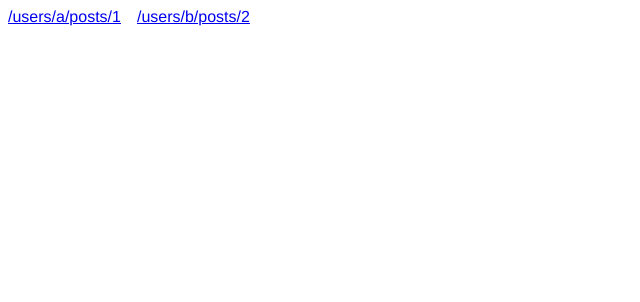
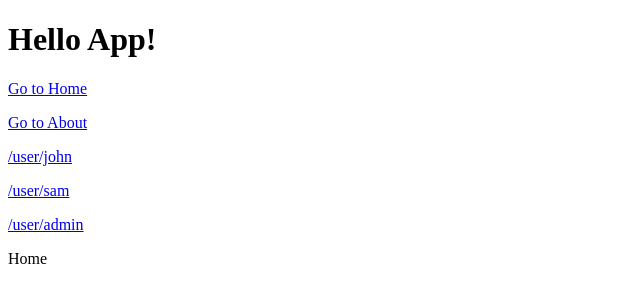
Before and after one commit to zengdukan/vuedemo, a Vue app: page / in a window 1280 px wide. Shown: the top 302 px of the page, without its empty margins (0-640 px from the left). Built offline with nearby package versions, Linux system fonts and the light colour scheme.

Commit message:
test routex

```diff
--- a/src/routeMain.js
+++ b/src/routeMain.js
@@ -1,14 +1,50 @@
 import { createApp } from "vue";
-import RouteView from './components/RouteView.vue'
-import UserPost from './components/UserPost.vue'
-import { createRouter, createWebHistory } from "vue-router";
+import { createRouter, createWebHashHistory, createWebHistory } from "vue-router";
+
+const AppView = {
+    template: `
+        <h1>Hello App!</h1>
+        <p><router-link to="/">Go to Home</router-link></p>
+        <p><router-link to="/about">Go to About</router-link></p>
+        <p><router-link to="/user/john">/user/john</router-link></p>
+        <p><router-link to="/user/sam">/user/sam</router-link></p>
+        <p><router-link to="/user/">/user/admin</router-link></p>
+        <router-view></router-view>
+    `,
+}
+
+const Home = { template: '<div>Home</div>' }
+const About = { template: '<div>About</div>' }
+const User = {
+    template: `
+        <div>User {{ $route.params.id }}</div>
+    `,
+    updated() {
+        console.log(`updated: ${this.$route.params.id}`);
+    },
+
+    created() {
+        this.$watch(
+            () => this.$route.params,
+            (toParams, previousParams) => {
+                console.log(`to: ${toParams.id}, pre: ${previousParams.id}`);
+            }
+        )
+    }
+}
+
+const routes = [
+    { path: '/', component: Home },
+    { path: '/about', component: About },
+    { path: '/user/:id', component: User },
+]
 
 const router = createRouter({
-    history: createWebHistory(),
-    routes: [{
-        path: '/users/:username/posts/:postId', component: UserPost
-    }]
-});
+    history: createWebHashHistory(),
+    routes,
+})
 
-const app = createApp(RouteView).use(router);
+
+
+const app = createApp(AppView).use(router);
 app.mount('#app');
```
